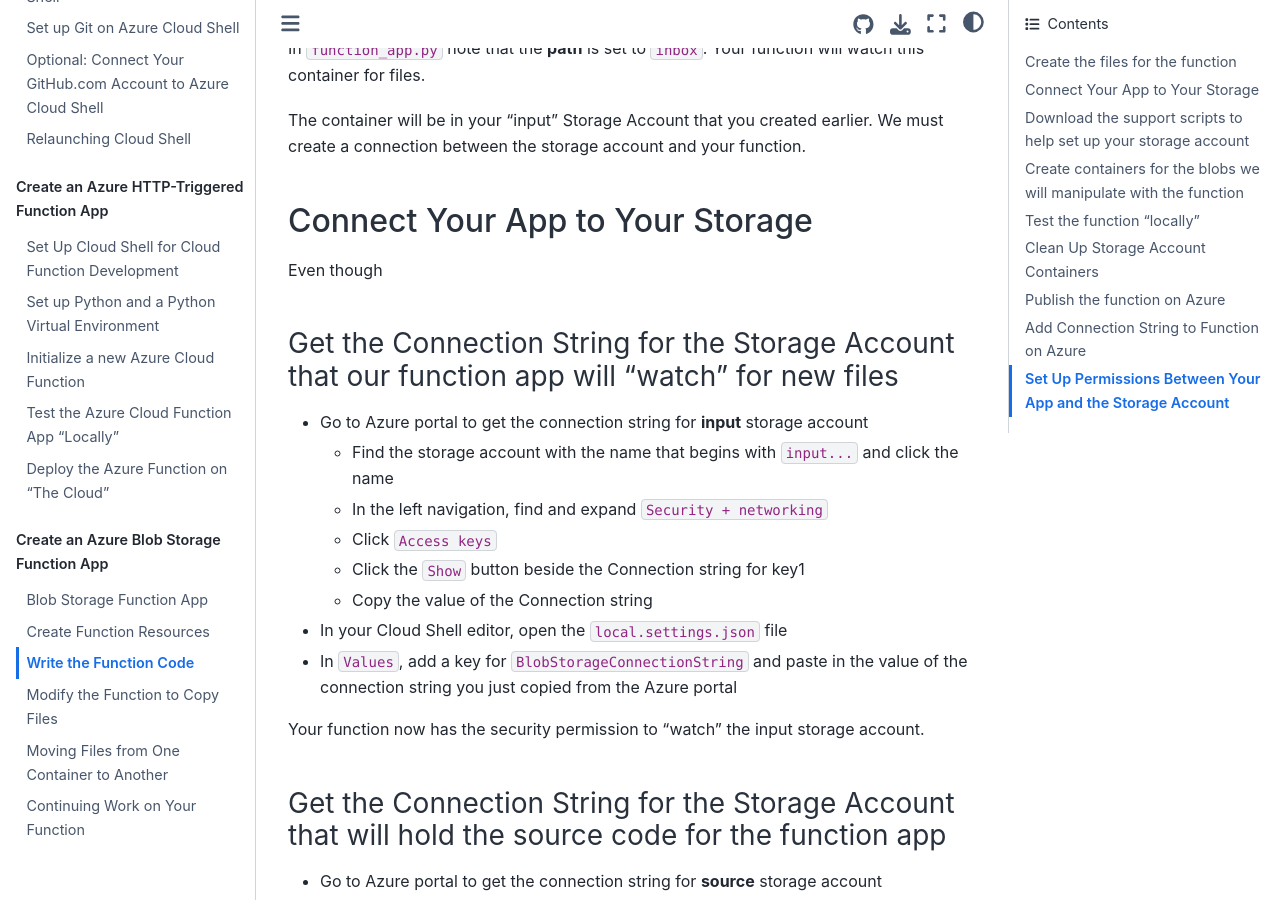
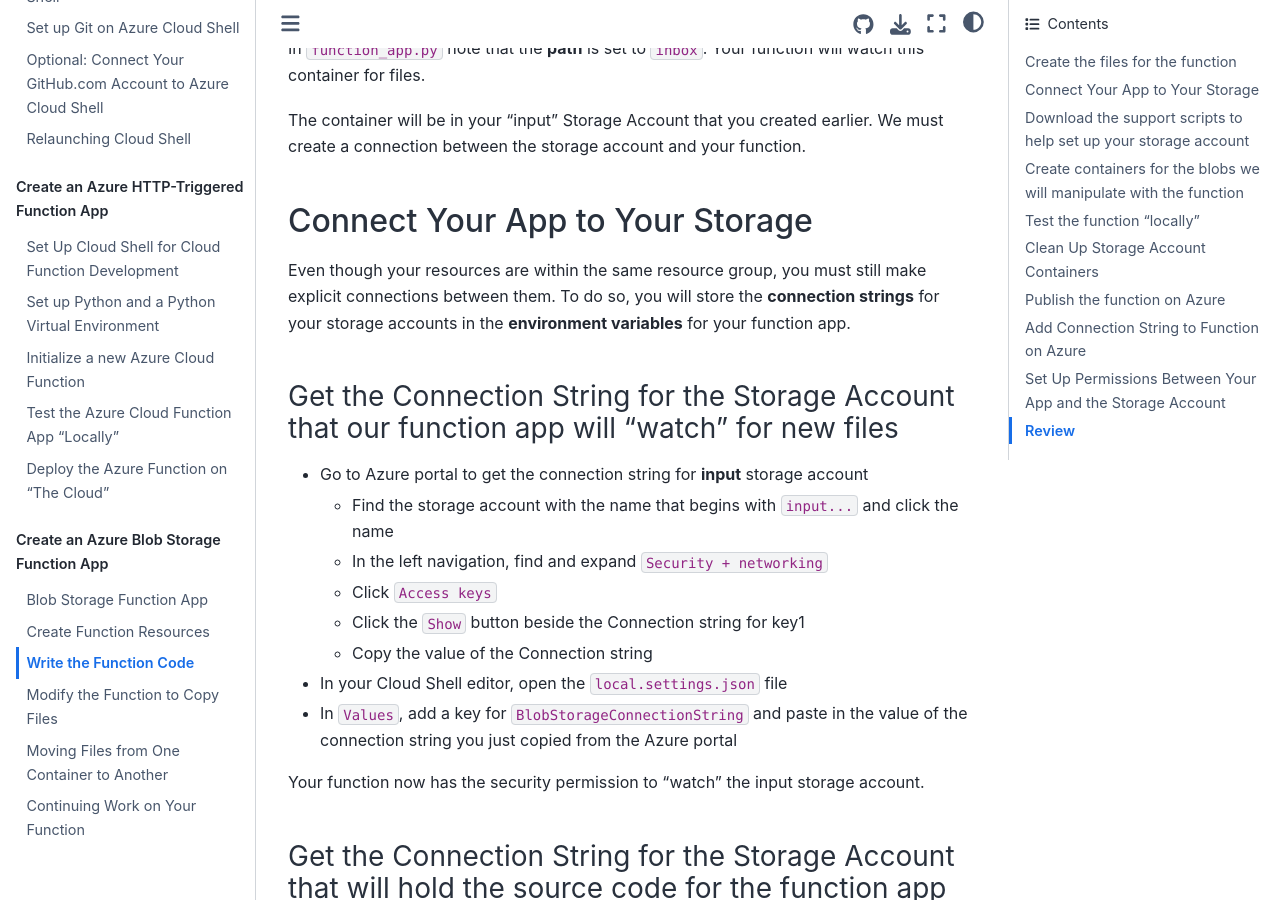
Before and after one commit to mgmt-59000-cc/notebook, a Jupyter Book: the page built from blob_function_app/3_write_function_code.md, in a window 1280 px wide and 900 px high, scrolled down 1033 px. Built offline with Jupyter Book 1.0.4 settings and Sphinx 7.4.7 and the Sphinx Book theme 1.1.4, drawn with Linux system fonts in a browser that asks for light colours; some of the changed text lies outside the part shown.

Commit message:
Minor updates

````diff
--- a/blob_function_app/3_write_function_code.md
+++ b/blob_function_app/3_write_function_code.md
@@ -38,7 +38,7 @@
 The container will be in your "input" Storage Account that you created earlier. We must create a connection between the storage account and your function.
 
 ## Connect Your App to Your Storage
-Even though
+Even though your resources are within the same resource group, you must still make explicit connections between them. To do so, you will store the **connection strings** for your storage accounts in the **environment variables** for your function app.
 
 ### Get the Connection String for the Storage Account that our function app will "watch" for new files
 
@@ -165,3 +165,8 @@
     --role "Storage Blob Data Contributor" \
     --scope "/subscriptions/$subscriptionId/resourceGroups/$resourceGroupName/providers/Microsoft.Storage/storageAccounts/$inputStorageAccountName"
 ```
+
+## Review
+The **connection strings** you added to the account help the function app find the files stored in the storage account.
+
+The **managed identity** is then given the **roles** needed to view and contribute to (copy, delete, etc.) the files in those storage accounts.
````
Also changed, not shown: 1 other file.
